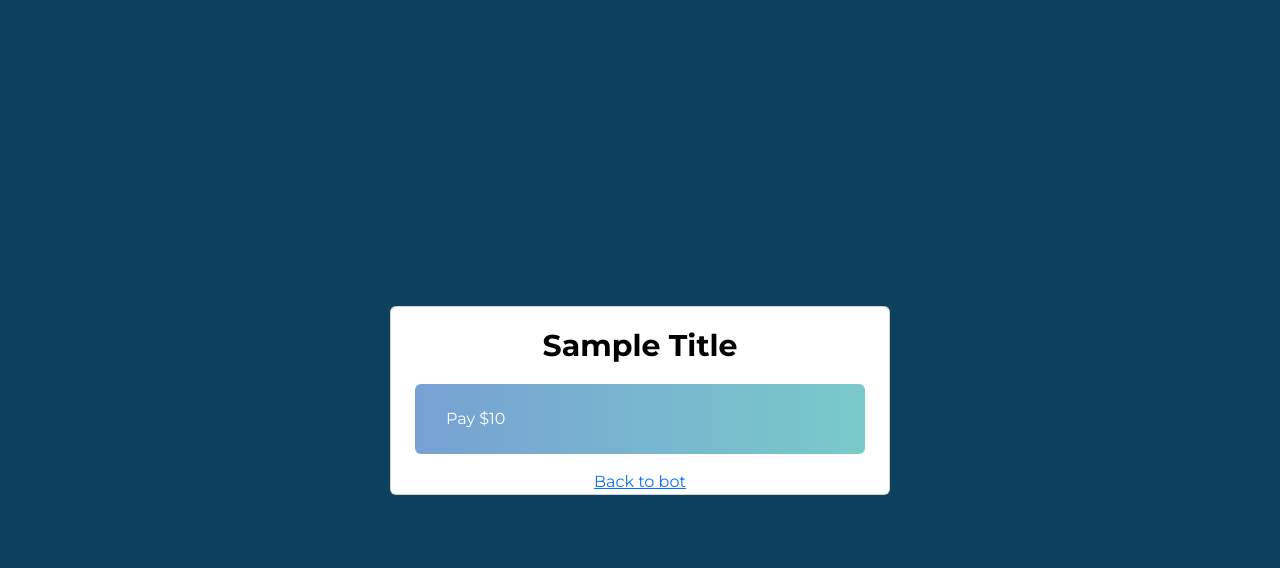
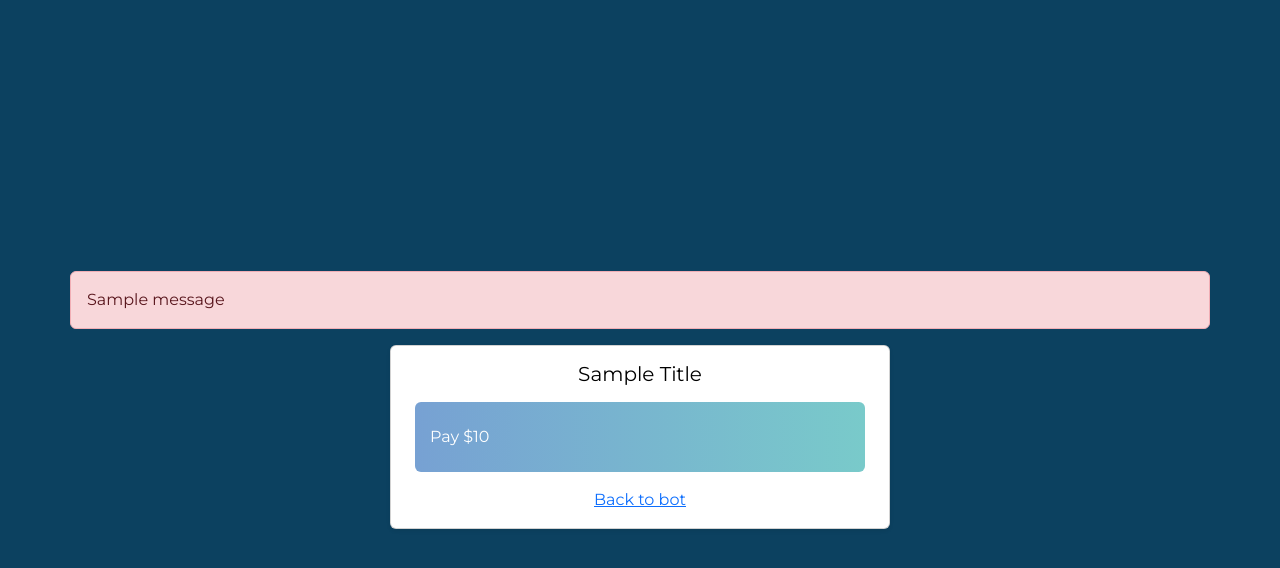
Before and after one commit to RezaTaheri01/telegram-store-bot, a Django app: template telegram_store/payment/templates/payment/confirm.html in a window 1280 px wide. Shown: the top 568 px of the page. Run offline with Django 5.2, Linux system fonts and the light colour scheme; the template is opened without the code that fills it: most values are stand-ins (such as "Sample title", 1, 10 or a date in 2020); one stand-in notice (Sample message) is shown.

Commit message:
Update confirm.html

```diff
--- a/telegram_store/payment/templates/payment/confirm.html
+++ b/telegram_store/payment/templates/payment/confirm.html
@@ -8,25 +8,38 @@
 {% endblock %}
 
 {% block body %}
-    <div class="container p-0">
-        <div class="card px-4">
-            <p class="h8 py-3">{{ title|title }}</p>
-            <div class="row gx-3">
-                <form method="post" action="{{ action }}">
-                    {% csrf_token %} {# unique token generator !? needed to send data for security #}
-                    <input type="hidden" value="{{ chat_id }}" name="chat_id">
-                    <input type="hidden" value="{{ user_id }}" name="user_id">
-                    <input type="hidden" value="{{ amount }}" name="amount">
-                    <input type="hidden" value="{{ bot_link }}" name="bot_link">
-                    <input type="hidden" value="{{ transitions_code }}" name="transition">
-                    <div class="col-12">
-                        <button class="btn btn-primary mb-3" type="submit">
-                            <span class="ps-3" id="payment-btn">Pay ${{ amount }}</span>
-                            <span class="fas fa-arrow-right"></span>
-                        </button>
-                    </div>
-                </form>
-                <a href="{{ bot_link }}" class="text-primary text-center">Back to bot</a>
+    <div class="container p-0 my-4">
+        <!-- Display error messages -->
+        {% if messages %}
+            <div class="alert alert-danger" role="alert">
+                {% for message in messages %}
+                    {{ message }}
+                {% endfor %}
+            </div>
+        {% endif %}
+
+        <div class="card px-4 py-3 shadow-sm">
+            <h1 class="h5 text-center mb-3">{{ title|title }}</h1>
+            <form method="post" action="{{ action }}" class="row gx-3">
+                {% csrf_token %}
+                <input type="hidden" name="chat_id" value="{{ chat_id }}">
+                <input type="hidden" name="user_id" value="{{ user_id }}">
+                <input type="hidden" name="amount" value="{{ amount }}">
+                <input type="hidden" name="bot_link" value="{{ bot_link }}">
+                <input type="hidden" name="transition" value="{{ transitions_code }}">
+
+                <div class="col-12">
+                    <button
+                            class="btn btn-primary w-100 d-flex justify-content-between align-items-center"
+                            type="submit"
+                            aria-label="Pay ${{ amount }}">
+                        <span>Pay ${{ amount }}</span>
+                        <span class="fas fa-arrow-right"></span>
+                    </button>
+                </div>
+            </form>
+            <div class="text-center mt-3">
+                <a href="{{ bot_link }}" class="text-primary" aria-label="Back to bot">Back to bot</a>
             </div>
         </div>
     </div>
```
